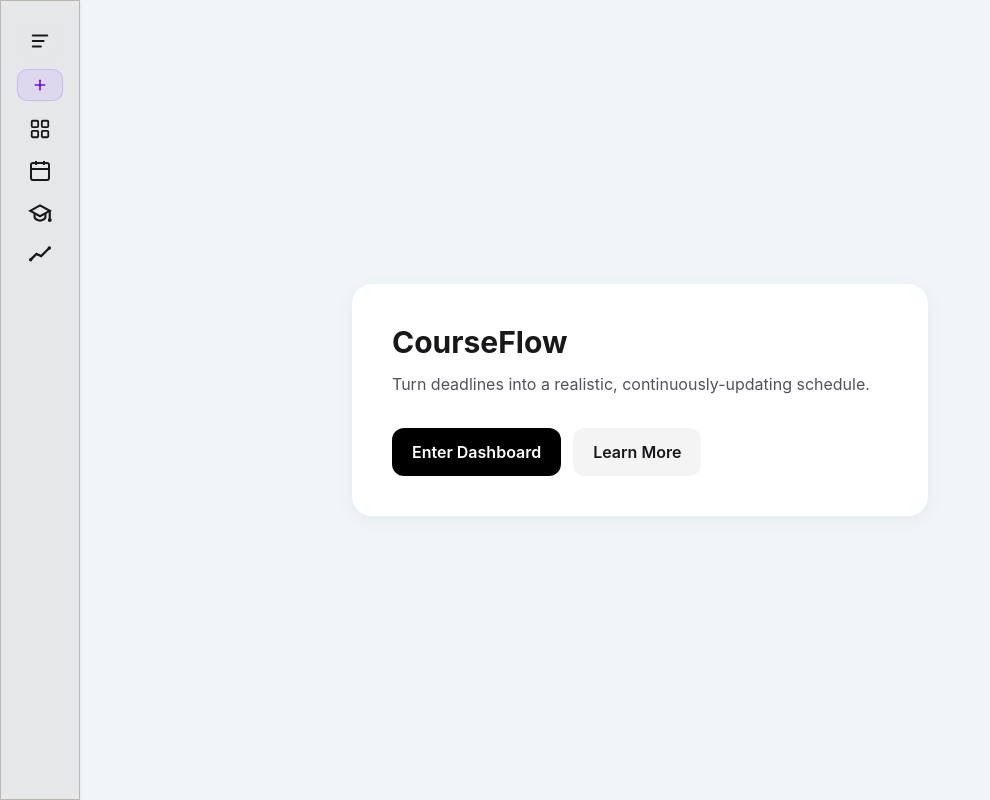
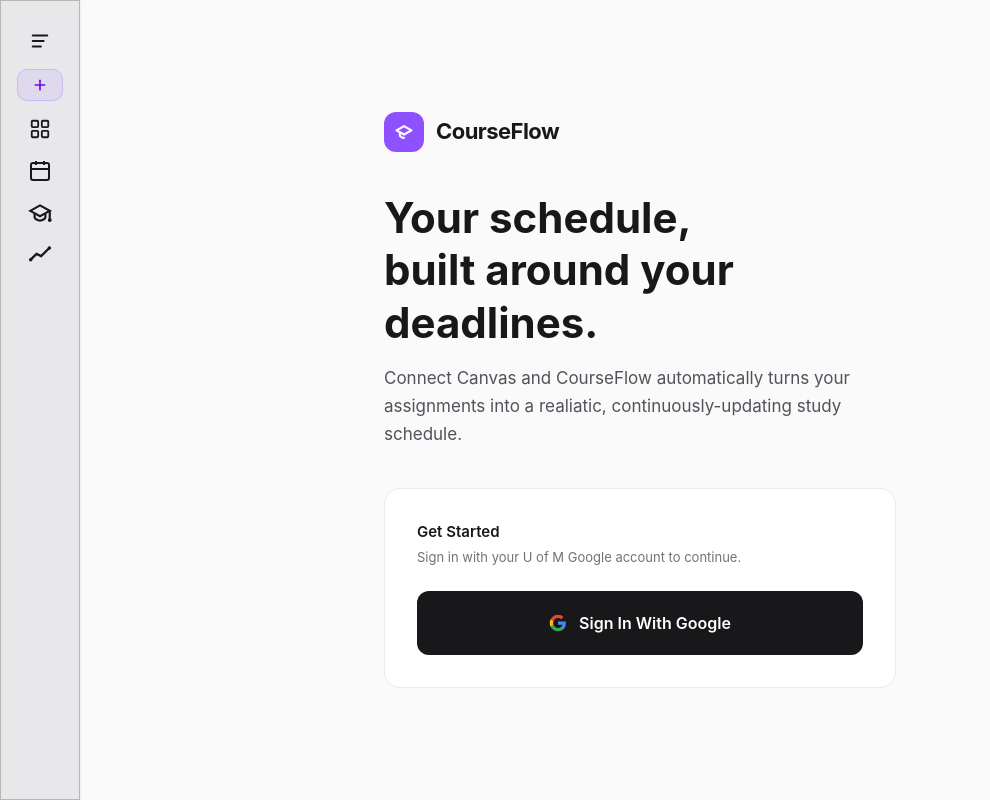
Before and after one commit to drewseabase/CourseFlow, a Next.js app: page / in a window 1280 px wide. Shown: the whole page, without its empty margins (0-990 px from the left). Built offline with nearby package versions, Linux system fonts and the light colour scheme; no server answers.

Commit message:
quick commit

```diff
--- a/app/page.tsx
+++ b/app/page.tsx
@@ -1,29 +1,38 @@
-// app/page.tsx
-import Link from "next/link";
+import { auth } from "auth";
+import { redirect } from "next/navigation";
+import SignInButton from "@/components/auth/signInButton";
 
-export default function LandingPage() {
+export default async function LandingPage() {
+
+  const session = await auth();
+  if(session?.user) redirect('/dashboard');
+
   return (
-    <div className="min-h-screen flex items-center justify-center px-6">
-      <div className="w-full max-w-xl bg-white rounded-[20px] p-10 shadow-[0_4px_20px_rgba(0,0,0,0.05)]">
-        <h1 className="text-3xl font-bold mb-3">CourseFlow</h1>
-        <p className="text-[#52525B] mb-8">
-          Turn deadlines into a realistic, continuously-updating schedule.
+    <div className="min-h-screen flex items-center justify-center px-6 bg-zinc-50">
+      <div className="w-full max-w-lg">
+        <div className="flex items-center gap-3 mb-10">
+          <div className="w-10 h-10 rounded-xl bg-violet-500 flex items-center justify-center">
+            <svg className="w-5 h-5 text-white" fill="none" stroke="currentColor" strokeWidth="2.5" viewBox="0 0 24 24">
+              <path d="M3 10 L12 5 L21 10 L12 15 Z" strokeLinejoin="round"/>
+              <path d="M7 13 V16 C7 17.5 10 19 12 19 C14 17 17.5 17 16 V13" strokeLinecap="round"/>
+            </svg>
+          </div>
+          <span className="text-[22px] font-bold text-[#18181B] tracking-tight">CourseFlow</span>
+        </div>
+
+        <h1 className="text-[42px] font-bold text-[#18181B] leading-tight mb-4">
+          Your schedule, <br /> built around your deadlines.
+        </h1>
+        <p className="text-[17px] text-[#52525B] mb-10 leading-relaxed">
+          Connect Canvas and CourseFlow automatically turns your assignments into a realiatic, continuously-updating study schedule.
         </p>
 
-        <div className="flex gap-3">
-          {/* Fake “login” for now — just routes to dashboard */}
-          <Link
-            href="/dashboard"
-            className="px-5 py-3 rounded-xl font-semibold bg-black text-white hover:opacity-90 transition"
-          >
-            Enter Dashboard
-          </Link>
-
-          <button
-            className="px-5 py-3 rounded-xl font-semibold bg-[#F4F4F5] text-[#18181B] hover:bg-[#E4E4E7] transition"
-          >
-            Learn More
-          </button>
+        <div className="bg-white rounded-2xl p-8 shadow-[0_4px_20px_rgba(0,0,0,0.06) border border-zinc-200/70">
+          <p className="text-[15px] font-semibold text-[#18181B] mb-1">Get Started</p>
+          <p className="text-[13px] text-[#71717A] mb-6">
+            Sign in with your U of M Google account to continue.
+          </p>
+          <SignInButton/>
         </div>
       </div>
     </div>
--- /dev/null
+++ b/app/settings/page.tsx
@@ -0,0 +1,117 @@
+'use client';
+
+import { useState } from "react";
+import { useSession } from "next-auth/react";
+import { signOut } from "next-auth/react";
+
+export default function SettingsPage(){
+    const {data: session} = useSession();
+
+    const [canvasUrl, setCanvasUrl] = useState('https://umich.instructure.com');
+    const [accessToken, setAccessToken] = useState('');
+    const [showToken, setShowToken] = useState(false);
+    const [showHelp, setShowHelp] = useState(false);
+    const [status, setStatus] = useState<'idle' | 'loading' | 'success' | 'error'>('idle');
+    const[errorMessage, setErrorMessage] = useState('');
+
+    async function handleConnect(){
+        if(!accessToken.trim()){
+            setErrorMessage('Please enter your Canvas Access token.');
+            setStatus('error');
+            return;
+        }
+
+        setStatus('loading');
+        setErrorMessage('');
+
+        try{
+            const res = await fetch ('/api/canvas/connect',{
+                method: 'POST',
+                headers: {'Content-Type': 'application/json'},
+                body: JSON.stringify({
+                    accessToken: accessToken.trim(),
+                    canvasBaseUrl: canvasUrl.trim(),
+                }),
+            });
+
+            const data = await res.json();
+
+            if(!res.ok){
+                setErrorMessage(data.error ?? 'Connection failed. Please check your token and try again.');
+                setStatus('error');
+                return;
+            }
+
+            setStatus('success');
+            setAccessToken('');
+        }catch {
+            setErrorMessage('Something went wrong. Please try again.');
+            setStatus('error');
+        }
+    }
+
+    const panel = 'bg-white rounded-2xl border border-zinc-200/70 shadow-[0_4px_20px_rgba(0,0,0,0.05)]';
+
+    const EyeIcon = ({open}: {open: boolean}) => (
+        <svg className="w-4 h-4" fill="none" stroke="currentColor" strokeWidth='2' viewBox="0 0 24 24">
+            {open ? (
+                <>
+                    <path d="M1 12s4-8 11-8 11 8 11 8-4 8-11 8-11-8-11-8z" />
+                    <circle cx="12" cy="12" r="3"/>
+                </>
+            ) : (
+                <>
+                    <path d="M17.94 17.94A10.07 10.07 0 0 1 12 20c-7 0-11-8-11-8a18.45 18.45 0 0 1 5.06-5.94" />
+                    <path d="M9.9 4.24A9.12 9.12 0 0 1 12 4c7 0 11 8 11 8a18.5 18.5 0 0 1-2.16 3.19" />
+                    <line x1="1" y1="1" x2="23" y2="23" strokeLinecap="round" />
+                </>
+            )}
+        </svg>
+    );
+
+    const ChevronIcon = ({open} : {open: boolean}) => (
+        <svg className={`w-4 h-4 transition-transform duration-200 ${open ? 'rotate-180': ''}`} fill="none" stroke="currentColor" strokeWidth="2" viewBox="0 0 24 24">
+            <polyline points = "6 9 12 15 18 9" strokeLinecap="round" strokeLinejoin="round"/>
+        </svg>
+    );
+
+    const CheckIcon = () => (
+        <svg className="w-5 h-5 text-green-600" fill="none" stroke="currentColor" strokeWidth= "2.5" viewBox="0 0 24 24">
+            <polyline points="20 6 9 17 4 12" strokeLinecap="round" strokeLinejoin="round"/>
+        </svg>
+    );
+
+    return (
+        <main className="max-w-375 mx-auto px-6 ml-20">
+            <div className="mb-8">
+                <h1 className="text-[36px] font-bold text-[#18181B] mb-2">Settings</h1>
+                <p className="text-[16px] text-[#52525B">Manage your integrations and account.</p>
+            </div>
+
+            <div className={`${panel} p-8 mb-6`}>
+                <div className="flex items-center gap-3 mb-1">
+                    <svg className="w-5 h-5 text-[#E66000]" fill="currentColor" viewBox="0 0 24 24">
+                        <path d="M12 2L2 7l10 5 10-5-10-5zM2 17l10 5 10-5M2 12l10 5 10-5" stroke="currentColor" strokeWidth="2" fill="none" strokeLinecap="round" strokeLinejoin="round" />
+                    </svg>
+                    <h2 className="text-[20px] font-bold text-[#18181B]">Canvas Integration</h2>
+                </div>
+                <p className="text-[14px] text-[#71717A] mb-8">
+                    Connect your Canvas account to sync courses, assignments, and deadlines automatically.
+                </p>
+
+                {/*Success state*/}
+                {status === 'success' && (
+                    <div className="flex items-center gap-3 p-4 bg-green-50 border border-green-200 rounded-xl mb-6">
+                        <CheckIcon/>
+                        <div>
+                            <p className="text-[14px] font-semibold text-green-800">Canvas connected successfully</p>
+                            <p className="text-[13px] text-green-700">Your courses and assignments are ayncing now.</p>
+                        </div>
+                    </div>
+                )}
+
+                {/*Canvas URL*/}
+            </div>
+        </main>
+    )
+}
--- a/auth.ts
+++ b/auth.ts
@@ -16,6 +16,11 @@
             session.user.id = user.id;
             return session;
         },
+        async redirect({url, baseUrl}){
+            if(url.startsWith(baseUrl)) return url;
+
+            return `${baseUrl}/dashboard`;
+        }
     },
 
     pages: {
```
Also changed, not shown: app/settings/layout.tsx (added).
